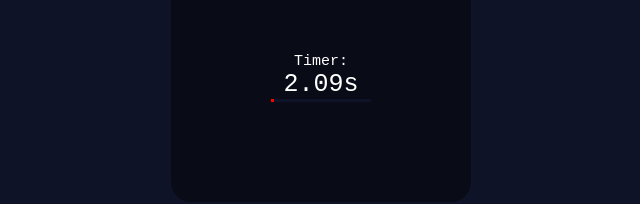
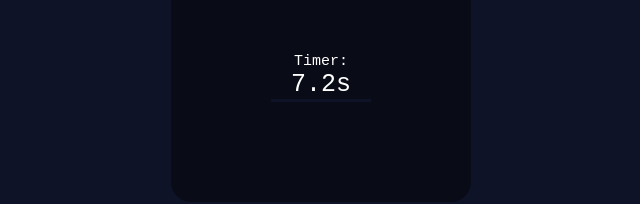
Before and after one commit to refoerofekr/refoerofekr.github.io, a plain HTML site: page index.html in a window 1280 px wide. Both pictures are taken after a click on the button "Reset time". Shown: the part 213-417 px from the top of the page, 319-959 px from the left. Drawn offline with Linux system fonts and the light colour scheme.

Commit message:
Update index.html

```diff
--- a/index.html
+++ b/index.html
@@ -62,21 +62,9 @@ a {
 .timerProgressbar {
 	height: 3px;
 	margin-top: -3px;
-	animation-duration: 10s;
-	animation-name: progressBar;
 }
 
-@keyframes progressBar {
-	from{
-		width: 100%;
-			background-color: green;
-	}
 
-	to {
-		width: 0%;
-		background-color: red;
-	}
-}
 
 .timerProgressbarBackground {
 	height: 3px;
@@ -120,7 +108,7 @@ button {
 			    <div class="timerProgressbar"></div>
 			 </div>
 
-		   	<button class="button">Reset time</button>
+		   	<button class="button" id = 'timerButton'>Reset time</button>
 
 
 		</div>
@@ -128,16 +116,25 @@ button {
 	</div>
 
 	<script type="text/javascript">
-	    let time = 10000;
-	    const countdown = document.getElementById('seconds');
-	    setInterval(updateCountdown, 10);
-	    function updateCountdown(){
-	      const seconds = time/1000
-	      countdown.innerHTML = `${seconds}` + 's';
-	      time =  time - 10;
-	    }
+		let timer;
 
+		function startTimer() {
+		  let seconds = 1000;
+		  const timerDisplay = document.getElementById('seconds');
+		  timerDisplay.textContent = seconds;
 
+		  timer = setInterval(() => {
+		    seconds--;
+		    timerDisplay.textContent = seconds/100 + 's';
+
+		    if (seconds === 0) {
+		      clearInterval(timer);
+		      timerDisplay.innerHTML = 'start crash game'
+		    }
+		  }, 10);
+		}
+
+			document.getElementById('timerButton').addEventListener('click', startTimer);
 	</script>
 </body>
 </html>
```
